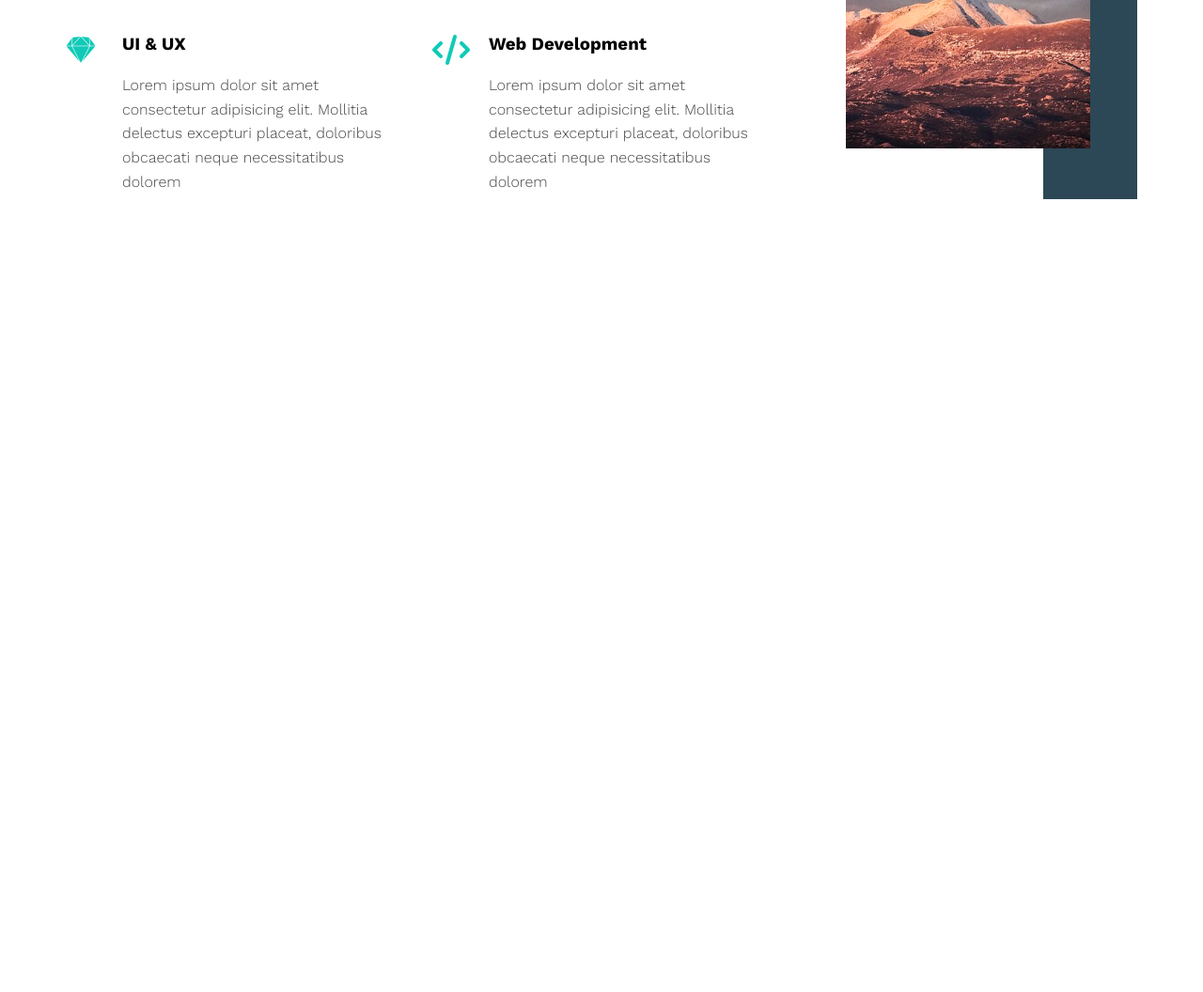
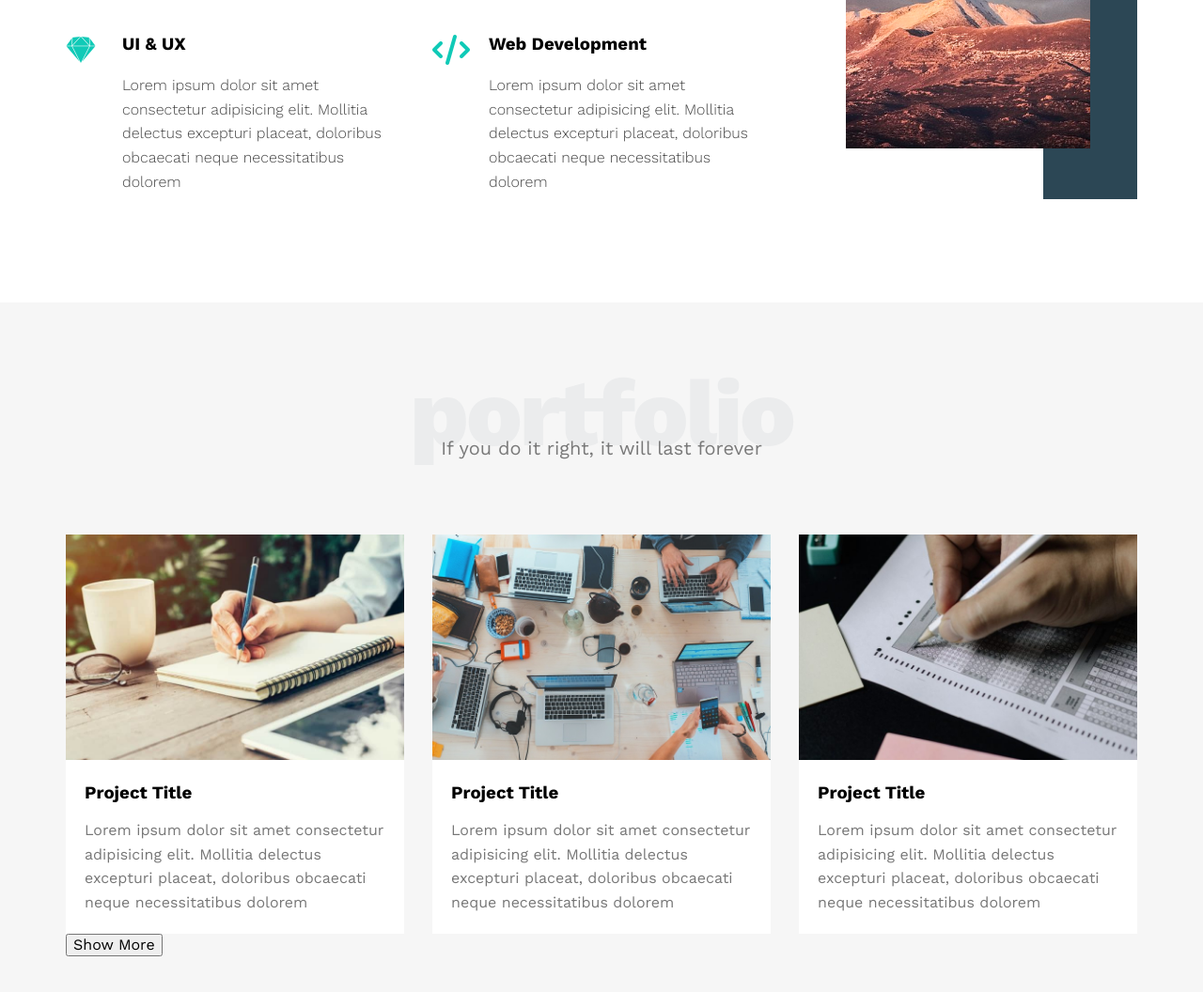
Before and after one commit to AbdelrahmanTaymour/Static-Website, a plain HTML site: page index.html in a window 1280 px wide. Shown: the part 1646-2702 px from the top of the page at 94% size. Before the commit the page ends 1968 px from the top, so only its background shows below. Drawn offline with nearby package versions, Linux system fonts and the light colour scheme.

Commit message:
Add portfolio section

```diff
--- a/css/style.css
+++ b/css/style.css
@@ -2,6 +2,8 @@
 :root {
     --main-color: #10cab7;
     --secondary-color: #2c4755;
+    --section-padding: 60px;
+    --section-background: #f6f6f6;
 }
 /* End Variables */
 /* Start global rules */
@@ -166,9 +168,9 @@
 /* End landing section */
 /* Start Features */
 .features {
-    padding-top: 60px;
-    padding-bottom: 60px;
-    background-color:#f6f6f6;
+    padding-top: var(--section-padding);
+    padding-bottom: var(--section-padding);
+    background-color:var(--section-background);
 }
 .features .container {
     display: grid;
@@ -195,8 +197,8 @@
 /* End Features */
 /* Start Services */
 .services {
-    padding-top: 60px;
-    padding-bottom: 60px;
+    padding-top: var(--section-padding);
+    padding-bottom: var(--section-padding);
 }
 .services .services-content {
     display: grid;
@@ -252,3 +254,40 @@
     width: 260px;
 }
 /* End Services */
+/* Start portfolio */
+.portfolio {
+    padding-top: var(--section-padding);
+    padding-bottom: var(--section-padding);
+    background-color:var(--section-background)
+}
+.portfolio .portfolio-content{
+    display: grid;
+    grid-template-columns: repeat(auto-fit, minmax(300px, 1fr));
+    gap: 30px;
+    margin-top: 80px;
+}
+.portfolio .portfolio-content .card{
+    background-color: white;
+
+}
+.portfolio .portfolio-content .card img {
+    max-width: 100%;
+}
+.portfolio .portfolio-content .card .info{
+    padding: 20px;
+}
+.portfolio .portfolio-content .card .info h3{
+    margin: 0;
+}
+.portfolio .portfolio-content .card .info p{
+    color: #777;
+    line-height: 1.6;
+    margin-bottom: 0;
+}
+@media (max-width: 676px) {
+    .portfolio .portfolio-content .card .info{
+        /* flex-direction: column; */
+        text-align: center;
+    }
+}
+/* End portfolio */
--- a/index.html
+++ b/index.html
@@ -116,5 +116,37 @@
         </div>
     </div>
     <!-- End services -->
+    <!-- Start Portofolio -->
+    <div class="portfolio">
+        <div class="container">
+            <h2 class="special-heading">portfolio</h2>
+            <p>If you do it right, it will last forever</p>
+            <div class="portfolio-content">
+                <div class="card">
+                    <img src="images/portfolio-1.jpg" alt="">
+                    <div class="info">
+                        <h3>Project Title</h3>
+                        <p>Lorem ipsum dolor sit amet consectetur adipisicing elit. Mollitia delectus excepturi placeat, doloribus obcaecati neque necessitatibus dolorem</p>
+                    </div>
+                </div>
+                <div class="card">
+                    <img src="images/portfolio-2.jpg" alt="">
+                    <div class="info">
+                        <h3>Project Title</h3>
+                        <p>Lorem ipsum dolor sit amet consectetur adipisicing elit. Mollitia delectus excepturi placeat, doloribus obcaecati neque necessitatibus dolorem</p>
+                    </div>
+                </div>
+                <div class="card">
+                    <img src="images/portfolio-3.jpg" alt="">
+                    <div class="info">
+                        <h3>Project Title</h3>
+                        <p>Lorem ipsum dolor sit amet consectetur adipisicing elit. Mollitia delectus excepturi placeat, doloribus obcaecati neque necessitatibus dolorem</p>
+                    </div>
+                </div>
+            </div>
+            <button>Show More</button>
+        </div>
+    </div>
+    <!-- End Portofolio -->
 </body>
 </html>
```
